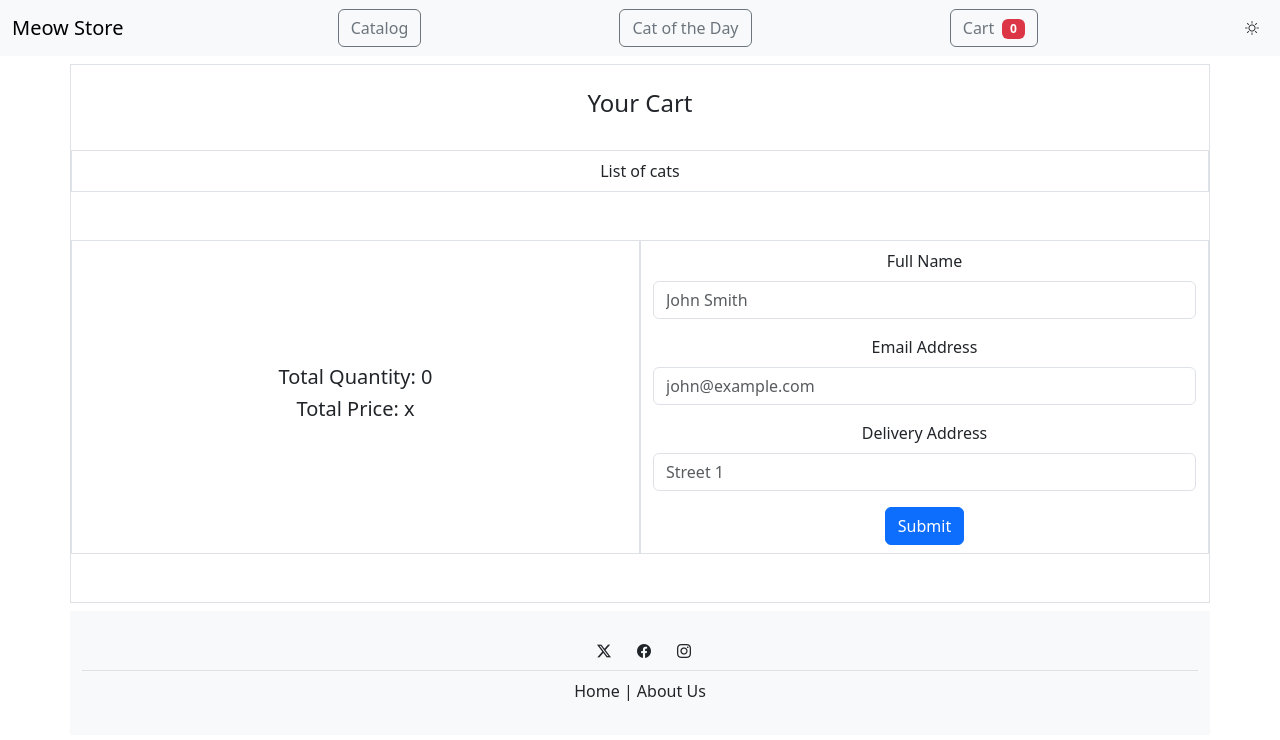
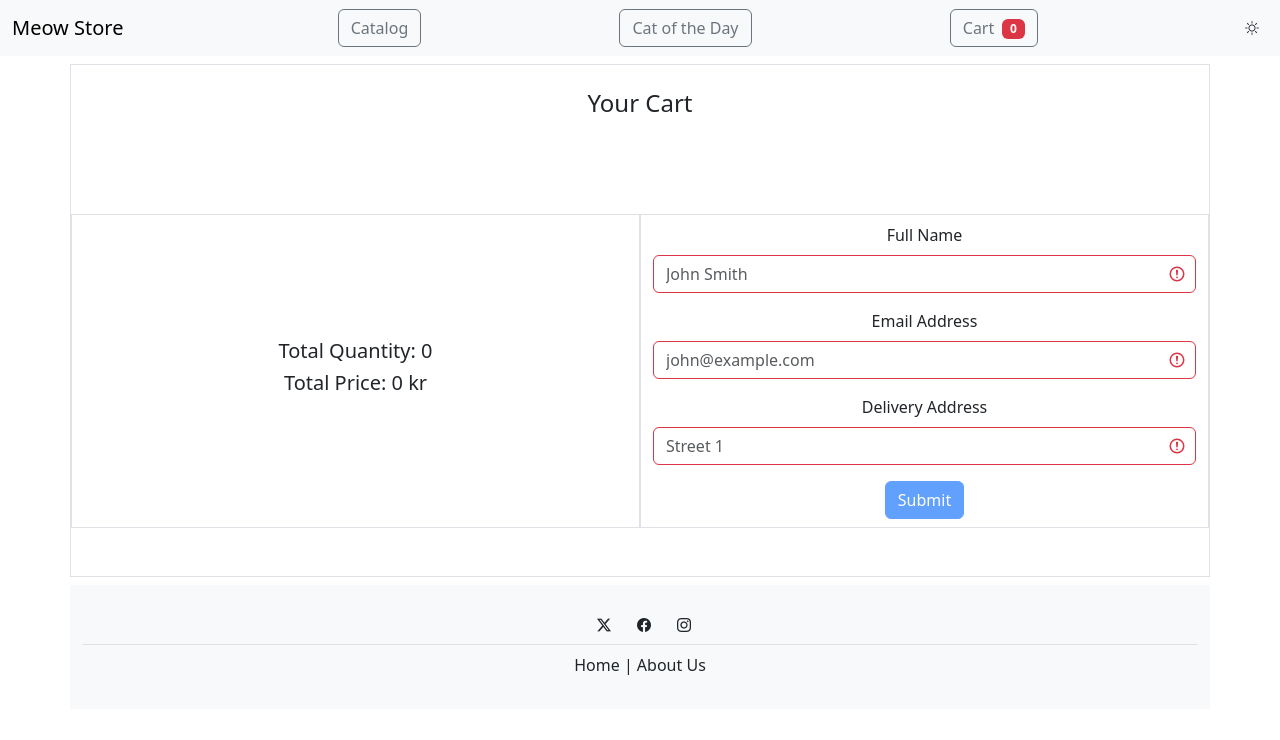
Before and after one commit to gfalksyss8/meowstore-react, a React (Vite) app: page /cart in a window 1280 px wide. Shown: the top 740 px of the page. Built offline with nearby package versions, Linux system fonts and the light colour scheme.

Commit message:
Added cartpage logic
Show all items in cart in list
Cart summary
Validate form submission
Show toast on valid submission, with summary of order and customer details

```diff
--- /dev/null
+++ b/src/Components/CartItem.jsx
@@ -0,0 +1,36 @@
+import Button from "react-bootstrap/Button";
+import Row from "react-bootstrap/Row";
+import Col from "react-bootstrap/Col";
+
+export default function CartItem({ item, onRemove }) {
+    return (
+        <Row className="align-items-center border rounded p-3 mb-3">
+            <Col xs={3}>
+                <img
+                    src={`https://cdn2.thecatapi.com/images/${item.reference_image_id}.jpg`}
+                    alt={item.name}
+                    className="img-fluid rounded"
+                />
+            </Col>
+
+            <Col xs={5}>
+                <h5>{item.name}</h5>
+            </Col>
+
+            <Col xs={2}>
+                <p className="mb-0">
+                    Qty: <strong>{item.quantity}</strong>
+                </p>
+            </Col>
+
+            <Col xs={2}>
+                <Button
+                    variant="danger"
+                    onClick={() => onRemove(item.id)}
+                >
+                    Remove
+                </Button>
+            </Col>
+        </Row>
+    );
+}
--- a/src/Components/CatCard.jsx
+++ b/src/Components/CatCard.jsx
@@ -5,20 +5,20 @@ import { Link } from "react-router-dom";
 
 import addToCart from '../assets/cart'
 
-export default function CatCard({src, breed, origin, ref, state}) {
+export default function CatCard({src, breed, origin, breedId}) {
 
     return (
         <Card style={{ width: '18rem' }}>
         <Card.Img className="object-fit-cover rounded" variant="top" height="180px" src={src}/>
             <Card.Body>
                 <Card.Title>
-                    {breed}
+                    {breed.name}
                 </Card.Title>
                 <Card.Text>
                     {origin}
                 </Card.Text>
                 <ButtonGroup className="mb-2">
-                    <Link className="btn btn-outline-secondary" to={ref}>
+                    <Link className="btn btn-outline-secondary" to={breedId}>
                         Visit their page
                     </Link>
                     <Button className="btn btn-primary"
--- a/src/Pages/CartPage.jsx
+++ b/src/Pages/CartPage.jsx
@@ -1,49 +1,107 @@
 import Form from 'react-bootstrap/Form'
-import Button from 'react-bootstrap/Form'
+import Button from 'react-bootstrap/Button'
+import Toast from 'react-bootstrap/Toast'
+import ToastContainer from 'react-bootstrap/ToastContainer'
+
+import { useState} from 'react'
 
 import { getCartTotalQuantity } from '../assets/cart'
+import { getCartTotalPrice } from '../assets/cart'
+import { removeFromCart } from '../assets/cart'
+import CartItem from "../Components/CartItem"
+import { getCart } from "../assets/cart"
+
+const cart = getCart()
 
 export default function Cart() {
+    const [show, setShow] = useState(false)
+
+    // Form states
+    const [name, setName] = useState("")
+    const [email, setEmail] = useState("")
+    const [address, setAddress] = useState("")
+    const isValid =
+        name.trim().length >= 1 &&
+        email.includes("@") &&
+        address.trim().length >= 1
+
     return (
         <div className="container py-4 my-2 border text-center">
             <h4 className="text-body">Your Cart</h4>
 
+        <ToastContainer position="top-center" className="position-fixed top-5 start-50 translate-middle-x p-3">
+            <Toast className="d-inline-block m-2" bg="success" onClose={() => setShow(false)} show={show}>
+                <Toast.Header>
+                    <img src="holder.js/20x20?text=%20" className="rounded me-2" alt="" />
+                    <strong className="me-auto">Meow Store</strong>
+                    <small>Confirm</small>
+                </Toast.Header>
+                <Toast.Body>
+                    <b>Success!</b> Your order has been confirmed.<br/>
+                    Order Details:
+                    <ul>
+                        {cart.map(item => (
+                            <li>{item.name} x{item.quantity}</li>
+                        ))}
+                    </ul>
+                    Customer Details:
+                        <ul>
+                            <li>{name}</li>
+                            <li>{email}</li>
+                            <li>{address}</li>
+                        </ul>
+                </Toast.Body>
+            </Toast>
+        </ToastContainer>
+
             <div className="row">
-                <section className="col py-2 my-4 border">
-                    List of cats
+                <section className="col py-2 my-4">
+                    {cart.map(item => (
+                        <CartItem
+                            key={item.id}
+                            item={item}
+                            onRemove={removeFromCart}
+                        />
+                    ))}
                 </section>
             </div>
 
             <div className="row">
                 <aside className="col py-2 my-4 border d-flex flex-column justify-content-center">
                     <h5>Total Quantity: {getCartTotalQuantity()}</h5>
-                    <h5>Total Price: x</h5>
+                    <h5>Total Price: {getCartTotalPrice()} kr</h5>
                 </aside>
 
                 <aside className="col py-2 my-4 border">
-                    <Form>
+                    <Form onSubmit={(e) => { e.preventDefault(); setShow(true)}}>
                         <Form.Group className="mb-3" controlId="formBasicName">
                             <Form.Label>Full Name</Form.Label>
-                            <Form.Control type="text" placeholder="John Smith" />
+                            <Form.Control type="text" placeholder="John Smith"
+                                            value={name} onChange={(e) => setName(e.target.value)}
+                                            isValid={name.length >= 1} isInvalid={name.length < 1}/>
                             <Form.Text className="text-muted">
                             </Form.Text>
                         </Form.Group>
 
                         <Form.Group className="mb-3" controlId="formBasicEmail">
                             <Form.Label>Email Address</Form.Label>
-                            <Form.Control type="email" placeholder="john@example.com" />
+                            <Form.Control type="email" placeholder="john@example.com"
+                                            value={email} onChange={(e) => setEmail(e.target.value)}
+                                            isValid={email.length >= 3} isInvalid={email.length < 3 && !email.includes("@")}/>
                             <Form.Text className="text-muted">
                             </Form.Text>
                         </Form.Group>
 
                         <Form.Group className="mb-3" controlId="formBasicAddress">
                             <Form.Label>Delivery Address</Form.Label>
-                            <Form.Control type="text" placeholder="Street 1" />
+                            <Form.Control type="text" placeholder="Street 1"
+                                            value={address} onChange={(e) => setAddress(e.target.value)}
+                                            isValid={address.length >= 1} isInvalid={address.length < 1}/>
                             <Form.Text className="text-muted">
                             </Form.Text>
                         </Form.Group>
 
-                        <Button className="btn btn-primary" type="submit">
+                        <Button className="btn btn-primary" type="submit" disabled={!isValid}>
                             Submit
                         </Button>
                     </Form>
--- a/src/Pages/Catalog.jsx
+++ b/src/Pages/Catalog.jsx
@@ -60,14 +60,14 @@ export default function Catalog () {
                         className="d-flex justify-content-center"
                     >
                         <CatCard
-                        breed={breed.name}
+                        breed={breed}
                         origin={breed.origin}
                         src={
                             breed.reference_image_id
                             ? `https://cdn2.thecatapi.com/images/${breed.reference_image_id}.jpg`
                             : "https://placehold.co/300x180"
                         }
-                        ref={breed.id}
+                        breedId={breed.id}
                         />
                     </Col>
                 ))}
--- a/src/assets/cart.js
+++ b/src/assets/cart.js
@@ -7,6 +7,16 @@ export function getCart() {
 export function getCartTotalQuantity() {
     const cart = getCart();
     return cart.reduce((total, item) => total + item.quantity, 0);
+}
+
+// Returns total price of all items
+export function getCartTotalPrice() {
+    const cart = getCart()
+
+    return cart.reduce(
+        (total, item) => total + (item.price * item.quantity),
+        0
+    )
 }
 
 // Updates cart count in the navbar
@@ -42,3 +52,14 @@ export default function addToCart(breed) {
     saveCart(cart);
     updateCartCount();
 }
+
+// Remove item from cart logic
+export function removeFromCart(id) {
+    const cart = getCart()
+
+    const updatedCart = cart.filter(item => item.id !== id)
+
+    localStorage.setItem("cart", JSON.stringify(updatedCart))
+
+    window.dispatchEvent(new Event("cartUpdated"))
+}
```
